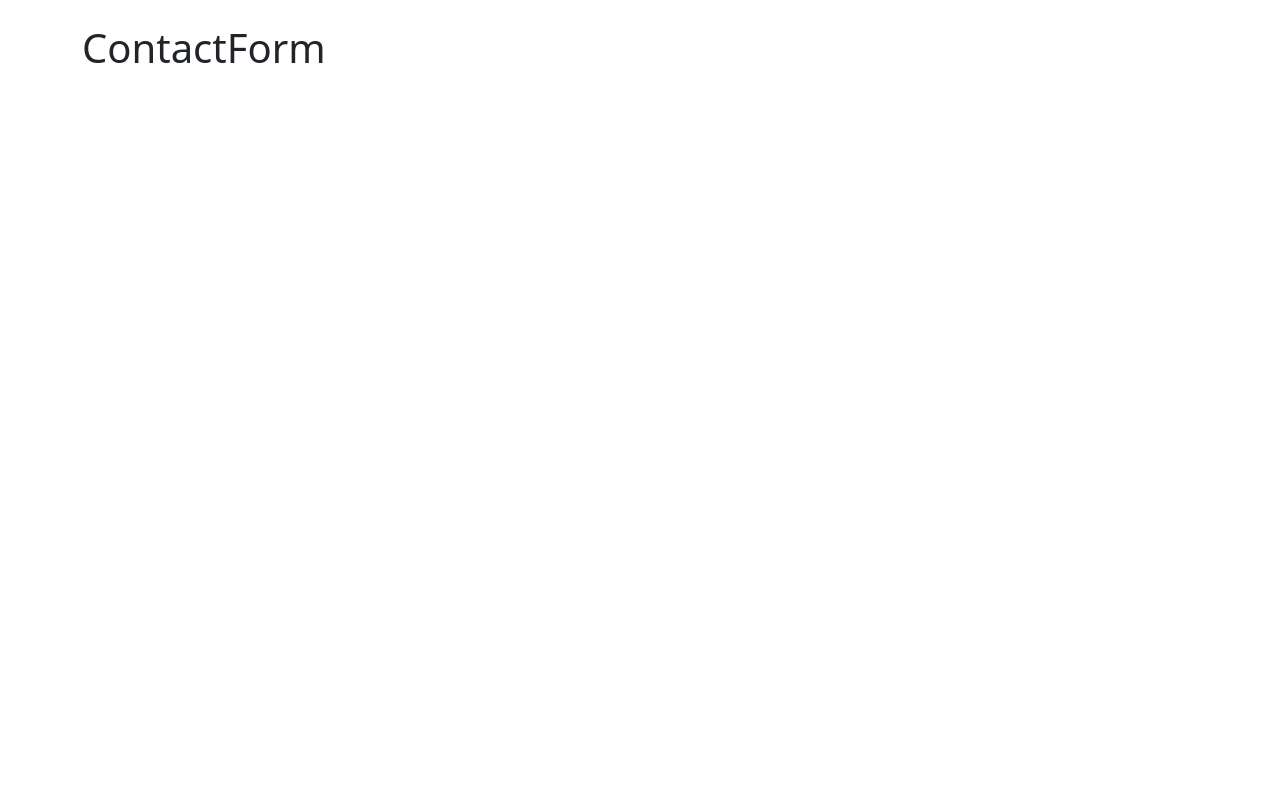
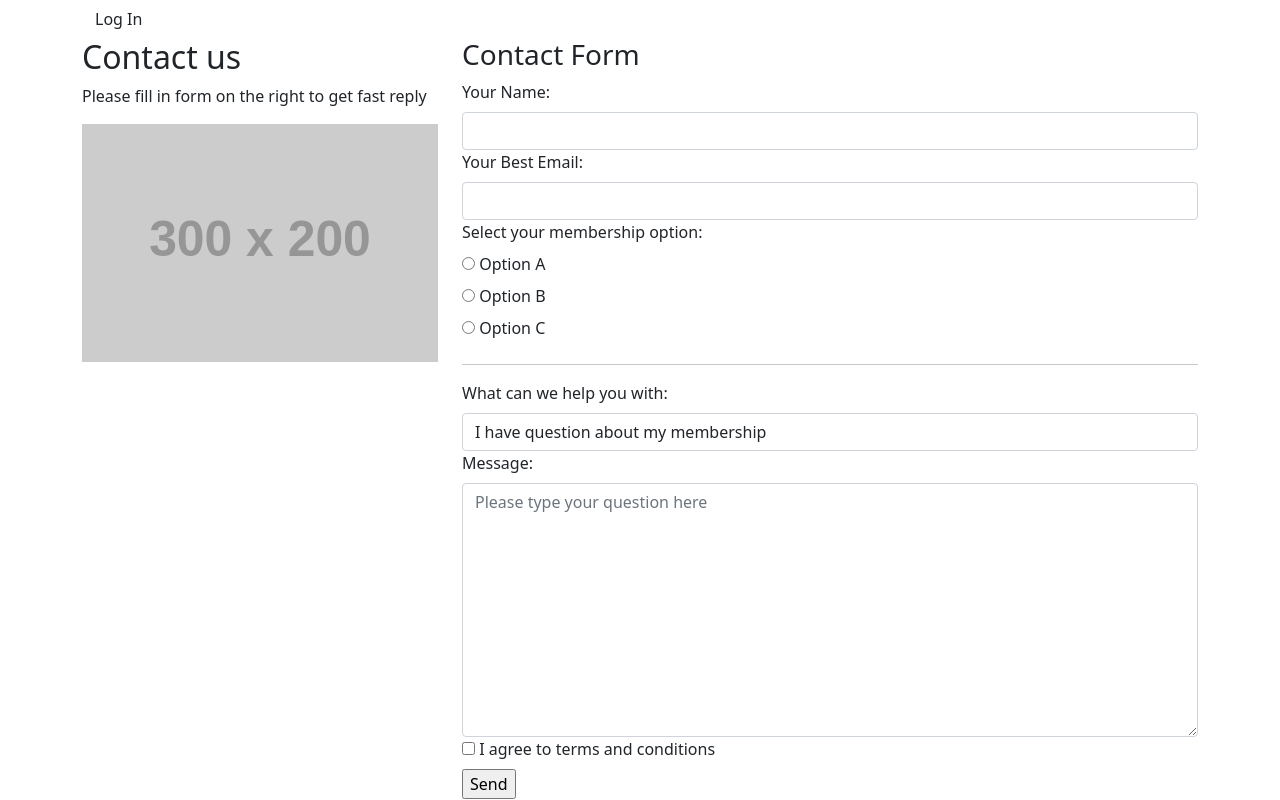
Before and after one commit to vinothsmart/react-tm-contact-form, a React (Create React App) app: page / in a window 1280 px wide. Built offline with nearby package versions, Linux system fonts and the light colour scheme.

Commit message:
Home page with contact form

```diff
--- a/src/App.js
+++ b/src/App.js
@@ -1,5 +1,5 @@
 import "./App.css";
-import { ContactForm, Login } from "./components";
+import { Home, ContactForm, Login } from "./components";
 import { BrowserRouter as Router, Switch, Route, Link } from "react-router-dom";
 
 function App() {
@@ -9,7 +9,7 @@ function App() {
         {/* <ContactForm />
         <Login /> */}
         <Switch>
-          <Route exact path="/" component={ContactForm} />
+          <Route exact path="/" component={Home} />
           <Route exact path="/login" component={Login} />
         </Switch>
       </Router>
--- a/src/components/pages/ContactForm.js
+++ b/src/components/pages/ContactForm.js
@@ -1,11 +1,66 @@
 export const ContactForm = () => {
   return (
     <>
-      <div className="container">
+      {/* <div className="container">
         <div className="py-4">
           <h1> ContactForm </h1>
         </div>
-      </div>
+      </div> */}
+      <form>
+        <h3>Contact Form</h3>
+
+        <div class="form-group">
+          <label className="form-label">Your Name:</label>
+          <input name="name" className="form-control" />
+        </div>
+
+        <div class="form-group">
+          <label className="form-label">Your Best Email:</label>
+          <input name="email" className="form-control" />
+        </div>
+
+        <label className="form-label">Select your membership option:</label>
+        <div class="form-group row">
+          <label className="form-label col-xs-4">
+            <input type="radio" name="option" value="A" /> Option A
+          </label>
+          <label className="form-label col-xs-4">
+            <input type="radio" name="option" value="B" /> Option B
+          </label>
+          <label className="form-label col-xs-4">
+            <input type="radio" name="option" value="C" /> Option C
+          </label>
+        </div>
+
+        <hr />
+
+        <div class="form-group">
+          <label className="form-label">What can we help you with:</label>
+          <select className="form-control" name="select">
+            <option value="1">I have question about my membership</option>
+          </select>
+        </div>
+
+        <div class="form-group">
+          <label className="form-label">Message:</label>
+          <textarea
+            name="message"
+            rows="10"
+            placeholder="Please type your question here"
+            className="form-control"
+          />
+        </div>
+
+        <div class="form-group">
+          <label className="form-label">
+            {" "}
+            <input type="checkbox" name="terms" /> I agree to terms and
+            conditions{" "}
+          </label>
+        </div>
+
+        <input type="submit" value="Send" className="contactform-submit" />
+      </form>
     </>
   );
 };
--- /dev/null
+++ b/src/components/pages/Home.js
@@ -0,0 +1,37 @@
+import { ContactForm } from "./ContactForm";
+
+export const Home = () => {
+  return (
+    <>
+      {/* <div className="container">
+        <div className="py-4">
+          <h1> Home </h1>
+        </div>
+      </div> */}
+      <div className="container">
+        <div className="row">
+          <div className="col-md-12">
+            <div className="pull-right">
+              <button class="btn btn-default">
+                <i className="glyphicon glyphicon-user"></i> Log In
+              </button>
+            </div>
+          </div>
+        </div>
+        <div className="row">
+          <div className="col-md-4">
+            <h2>Contact us</h2>
+            <p>Please fill in form on the right to get fast reply</p>
+            <img
+              style={{ width: "100%" }}
+              src="http://via.placeholder.com/300x200"
+            />
+          </div>
+          <div className="col-md-8">
+            <ContactForm />
+          </div>
+        </div>
+      </div>
+    </>
+  );
+};
--- a/src/components/pages/index.js
+++ b/src/components/pages/index.js
@@ -1,2 +1,3 @@
+export * from "./Home";
 export * from "./ContactForm";
 export * from "./Login";
```
